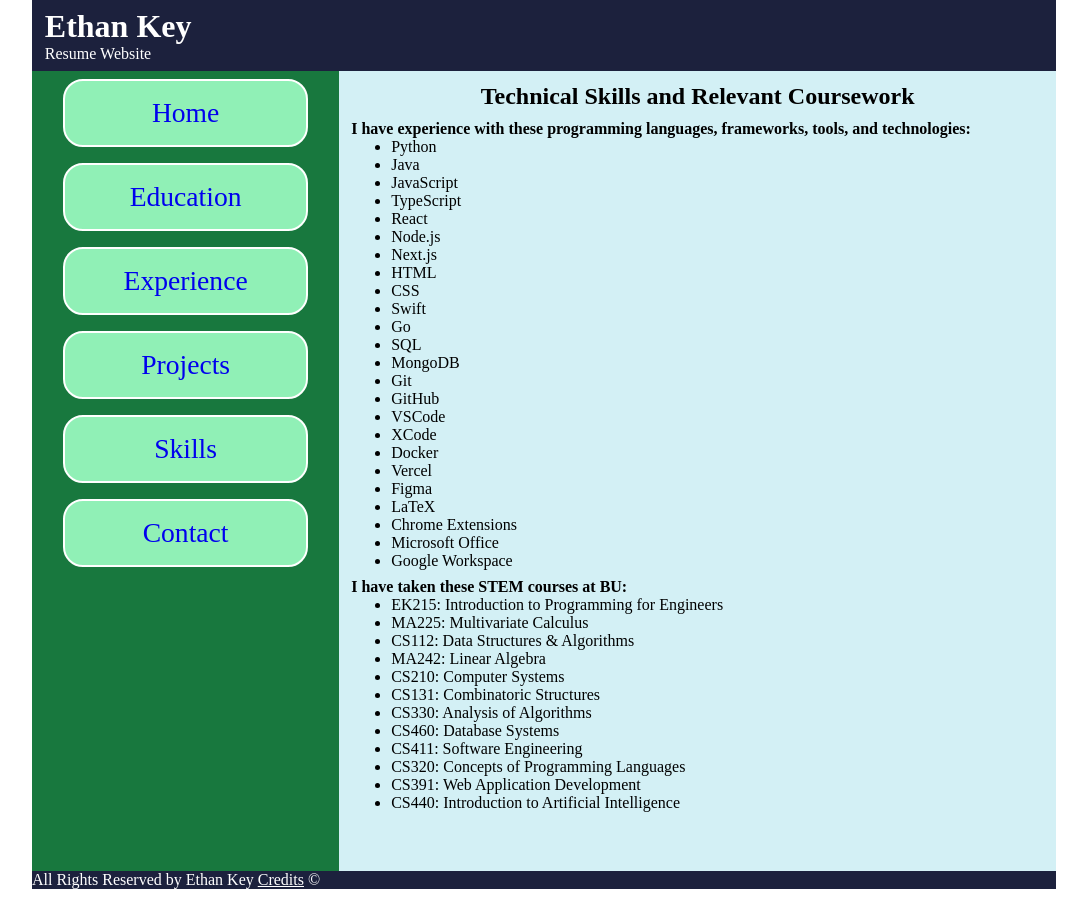
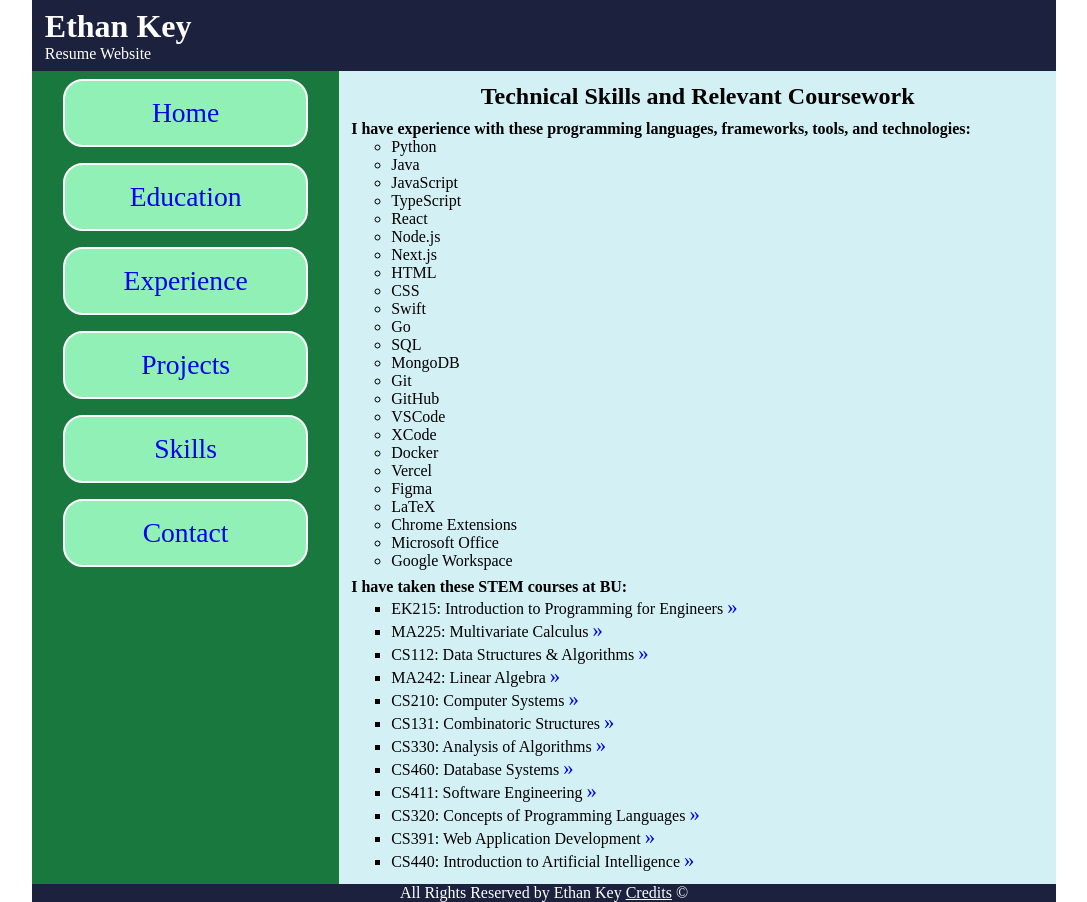
Before and after one commit to ethanrkey/cs391mp1, a plain HTML site: page sections/skills.html in a window 1280 px wide. Shown: the whole page, without its empty margins (96-1183 px from the left). Drawn offline with Linux system fonts and the light colour scheme.

Commit message:
changes to align with requirements

```diff
--- a/globals.css
+++ b/globals.css
@@ -2,6 +2,8 @@
     margin: 0;
     box-sizing: border-box;
 }
+
+/* ID selectors */
 
 #page-wrapper{
     width: 80vw;
@@ -13,15 +15,15 @@
 }
 
 #exp-imgs{
-    width: 150px;
+    max-width: 150px;
     height: 150px;
 }
 
 #projects,
 #contact-icons,
 #schools{
-    width: 200px;
-    height: 200px;
+    max-width: 200px;
+    max-height: 200px;
 }
 
 #proj-sec{
@@ -55,10 +57,28 @@
     justify-content: center;
     align-items: center;
     gap: 12px;
-    h3{
-        color: white;
-    }
 }
+
+#calc h3{
+    color: white;
+}
+
+#calc-vals{
+    display: flex;
+    flex-direction: column;
+    justify-content: center;
+    gap: 2px;
+}
+
+#circle-list{
+    list-style-type: circle;
+}
+
+#square-list{
+    list-style-type: square;
+}
+
+/* Element selectors */
 
 body{
     height: 100vh;
@@ -111,9 +131,10 @@ nav li{
 
 nav li:hover{
     background-color: #1c213d;
-    a{
-        color: #ffffff;
-    }
+}
+
+nav li:hover a{
+    color: #ffffff;
 }
 
 nav a{
@@ -133,6 +154,7 @@ main{
 footer{
     background-color: #1c213d;
     color: white;
+    text-align: center;
 }
 
 @media screen and (max-width: 750px) {
--- a/sections/skills.html
+++ b/sections/skills.html
@@ -2,6 +2,7 @@
 <html lang="en">
     <head>
         <meta charset="UTF-8">
+        <meta name="viewport" content="width=device-width, initial-scale=1.0">
         <title>Ethan Key | Skills</title>
         <link type="text/css" rel="stylesheet" href="../globals.css">
     </head>
@@ -25,7 +26,7 @@
                 <main>
                     <h2>Technical Skills and Relevant Coursework</h2>
                     <strong>I have experience with these programming languages, frameworks, tools, and technologies:</strong>
-                    <ul>
+                    <ul id="circle-list">
                         <li>Python</li>
                         <li>Java</li>
                         <li>JavaScript</li>
@@ -52,19 +53,19 @@
                         <li>Google Workspace</li>
                     </ul>
                     <strong style="padding-top: 8px">I have taken these STEM courses at BU:</strong>
-                    <ul>
-                        <li>EK215: Introduction to Programming for Engineers</li>
-                        <li>MA225: Multivariate Calculus</li>
-                        <li>CS112: Data Structures & Algorithms</li>
-                        <li>MA242: Linear Algebra</li>
-                        <li>CS210: Computer Systems</li>
-                        <li>CS131: Combinatoric Structures</li>
-                        <li>CS330: Analysis of Algorithms</li>
-                        <li>CS460: Database Systems</li>
-                        <li>CS411: Software Engineering</li>
-                        <li>CS320: Concepts of Programming Languages</li>
-                        <li>CS391: Web Application Development</li>
-                        <li>CS440: Introduction to Artificial Intelligence</li>
+                    <ul id="square-list">
+                        <li>EK215: Introduction to Programming for Engineers <a href="https://www.bu.edu/academics/eng/courses/eng-ek-125/" target="_blank" style="font-size: calc(1.5px + 1.5vw); text-decoration: none;">»</a></li>
+                        <li>MA225: Multivariate Calculus <a href="https://www.bu.edu/academics/cas/courses/cas-ma-225/" target="_blank" style="font-size: calc(1.5px + 1.5vw); text-decoration: none;">»</a></li>
+                        <li>CS112: Data Structures & Algorithms <a href="https://www.bu.edu/academics/cas/courses/cas-cs-112/" target="_blank" style="font-size: calc(1.5px + 1.5vw); text-decoration: none;">»</a></li>
+                        <li>MA242: Linear Algebra <a href="https://www.bu.edu/academics/cas/courses/cas-ma-242/" target="_blank" style="font-size: calc(1.5px + 1.5vw); text-decoration: none;">»</a></li>
+                        <li>CS210: Computer Systems <a href="https://www.bu.edu/academics/hub/courses/cas-cs-210/" target="_blank" style="font-size: calc(1.5px + 1.5vw); text-decoration: none;">»</a></li>
+                        <li>CS131: Combinatoric Structures <a href="https://www.bu.edu/academics/cas/courses/cas-cs-131/" target="_blank" style="font-size: calc(1.5px + 1.5vw); text-decoration: none;">»</a></li>
+                        <li>CS330: Analysis of Algorithms <a href="https://www.bu.edu/academics/cas/courses/cas-cs-330/" target="_blank" style="font-size: calc(1.5px + 1.5vw); text-decoration: none;">»</a></li>
+                        <li>CS460: Database Systems <a href="https://www.bu.edu/academics/cas/courses/cas-cs-460/" target="_blank" style="font-size: calc(1.5px + 1.5vw); text-decoration: none;">»</a></li>
+                        <li>CS411: Software Engineering <a href="https://www.bu.edu/academics/hub/courses/cas-cs-411/" target="_blank" style="font-size: calc(1.5px + 1.5vw); text-decoration: none;">»</a></li>
+                        <li>CS320: Concepts of Programming Languages <a href="https://www.bu.edu/academics/cas/courses/cas-cs-320/" target="_blank" style="font-size: calc(1.5px + 1.5vw); text-decoration: none;">»</a></li>
+                        <li>CS391: Web Application Development <a href="https://www.bu.edu/academics/cas/courses/cas-cs-391/" target="_blank" style="font-size: calc(1.5px + 1.5vw); text-decoration: none;">»</a></li>
+                        <li>CS440: Introduction to Artificial Intelligence <a href="https://www.bu.edu/academics/cas/courses/cas-cs-440/" target="_blank" style="font-size: calc(1.5px + 1.5vw); text-decoration: none;">»</a></li>
                     </ul>
                 </main>
             </div>
```
Also changed, not shown: index.html (+1 -0 lines), sections/contact.html (+1 -0 lines), sections/education.html (+1 -0 lines), sections/experience.html (+1 -0 lines), sections/projects.html (+5 -4 lines).
